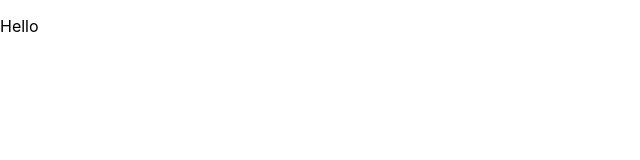
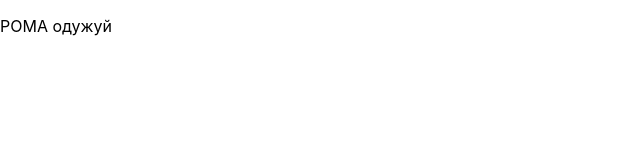
Before and after one commit to NaftaTeam/Blog, a React (Create React App) app in the folder client/: page / in a window 1280 px wide. Shown: the top 160 px of the page, without its empty margins (0-640 px from the left). Built offline with nearby package versions, Linux system fonts and the light colour scheme.

Commit message:
change text

```diff
--- a/client/src/App.js
+++ b/client/src/App.js
@@ -1,7 +1,7 @@
 function App() {
   return (
     <div className="App">
-      <p>Hello</p>
+      <p>РОМА одужуй</p>
     </div>
   );
 }
```
